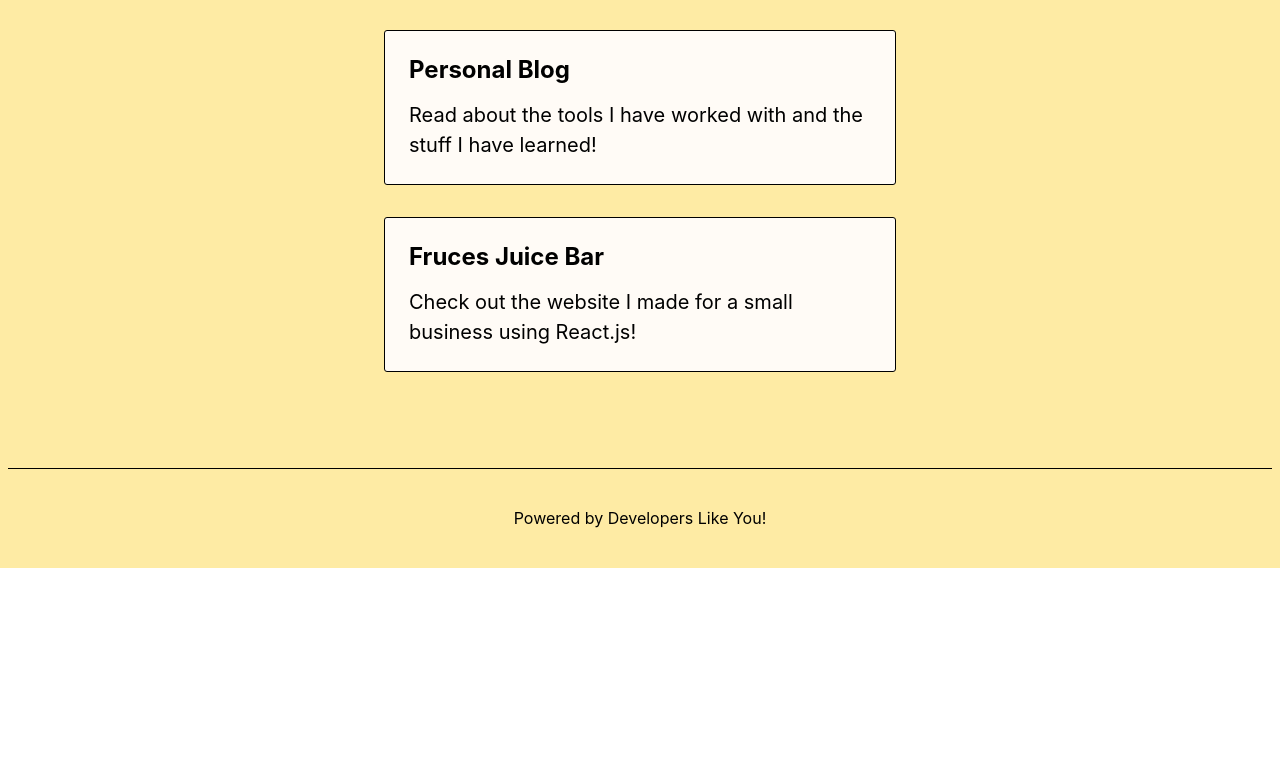
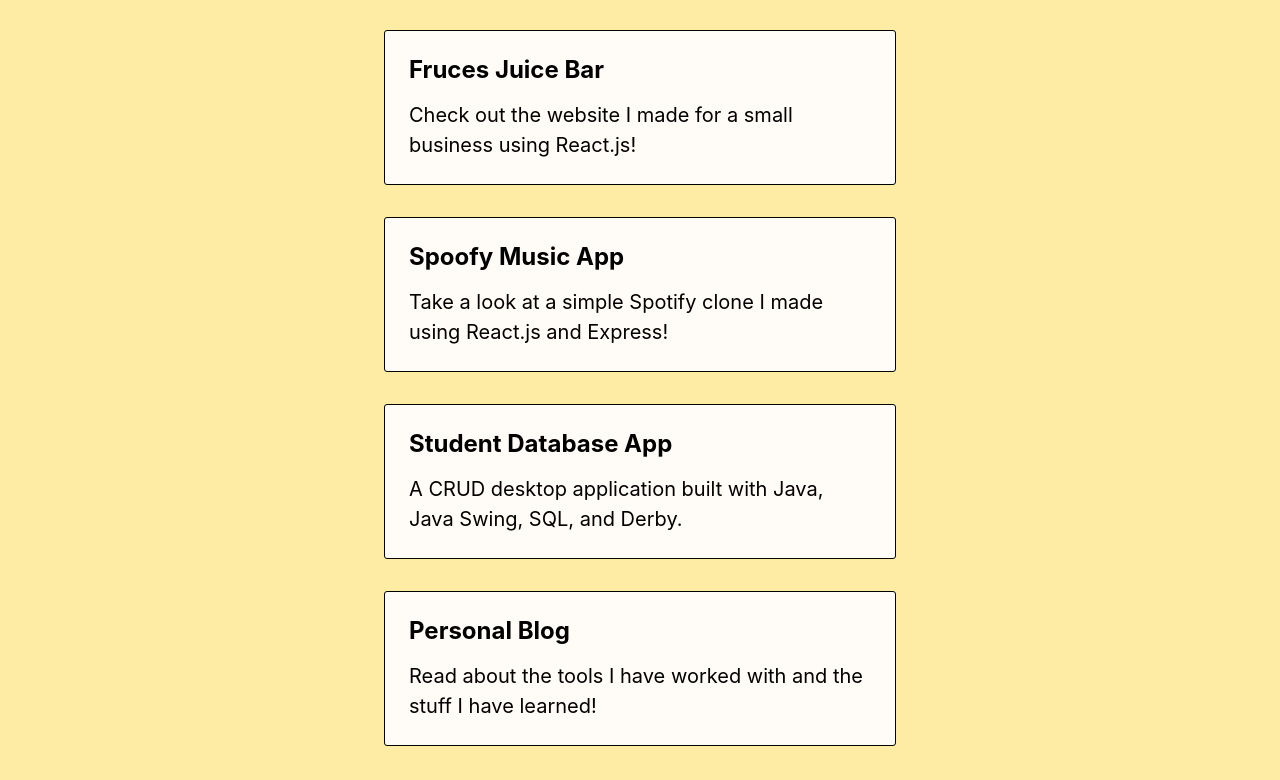
Before and after one commit to VNestor/basic-portfolio, a Next.js app: page / in a window 1280 px wide. Shown: the part 520-1300 px from the top of the page. Before the commit the page ends 1088 px from the top, so only its background shows below. Built offline with nearby package versions, Linux system fonts and the light colour scheme.

Commit message:
Updated projects.

```diff
--- a/pages/index.tsx
+++ b/pages/index.tsx
@@ -41,6 +41,36 @@
           </a>
 
           <a
+            href="https://www.fruces.com/"
+            className={styles.card}
+            rel="noreferrer"
+            target="_blank"
+          >
+            <h2>Fruces Juice Bar</h2>
+            <p>Check out the website I made for a small business using React.js!</p>
+          </a>
+
+          <a
+            href="https://github.com/VNestor/spoofy"
+            className={styles.card}
+            rel="noreferrer"
+            target="_blank"
+          >
+            <h2>Spoofy Music App</h2>
+            <p>Take a look at a simple Spotify clone I made using React.js and Express!</p>
+          </a>
+
+          <a
+            href="https://github.com/VNestor/StudentDatabase"
+            className={styles.card}
+            rel="noreferrer"
+            target="_blank"
+          >
+            <h2>Student Database App</h2>
+            <p>A CRUD desktop application built with Java, Java Swing, SQL, and Derby.</p>
+          </a>
+
+          <a
             href="https://vnestor.github.io/personal-blog/"
             className={styles.card}
             rel="noreferrer"
@@ -48,16 +78,6 @@
           >
             <h2>Personal Blog</h2>
             <p>Read about the tools I have worked with and the stuff I have learned!</p>
-          </a>
-
-          <a
-            href="https://www.fruces.com/"
-            className={styles.card}
-            rel="noreferrer"
-            target="_blank"
-          >
-            <h2>Fruces Juice Bar</h2>
-            <p>Check out the website I made for a small business using React.js!</p>
           </a>
 
         </div>
```
